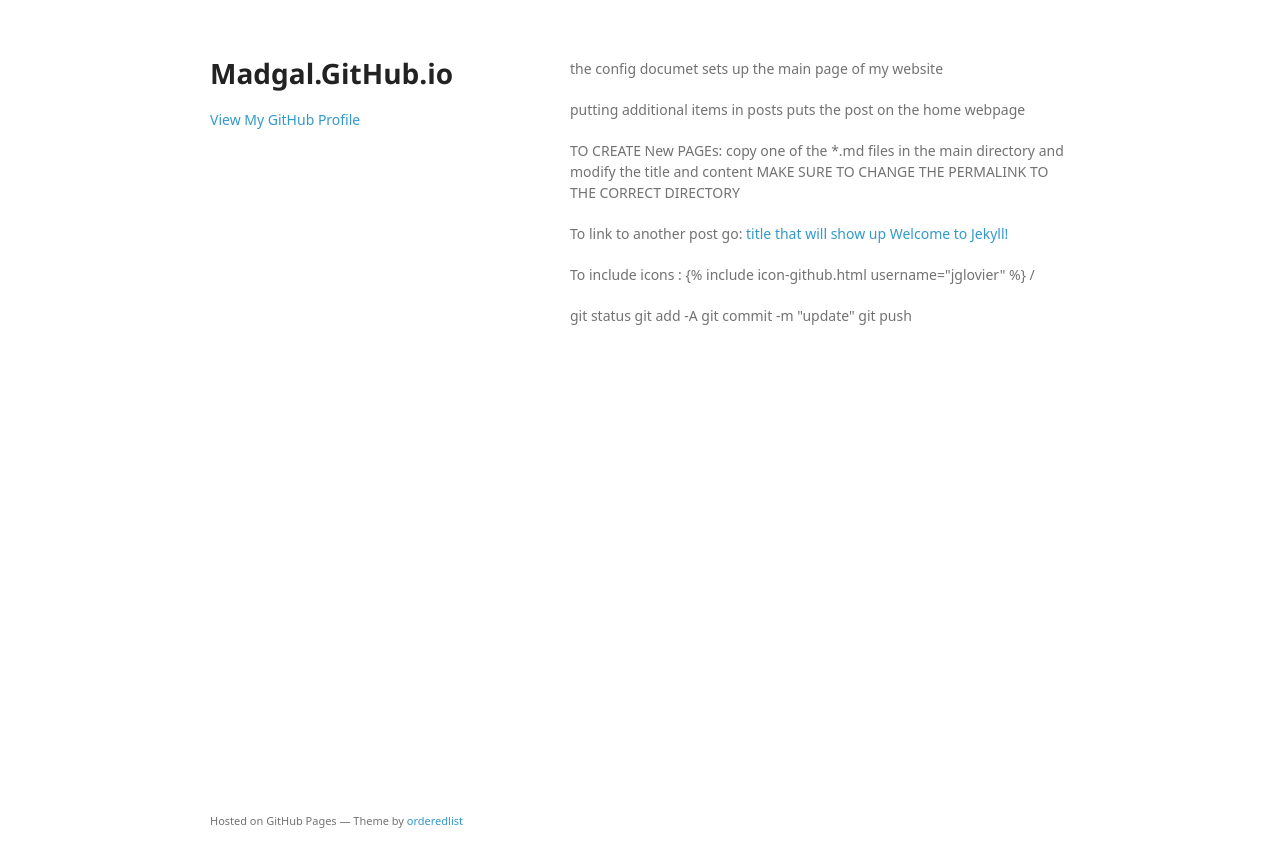
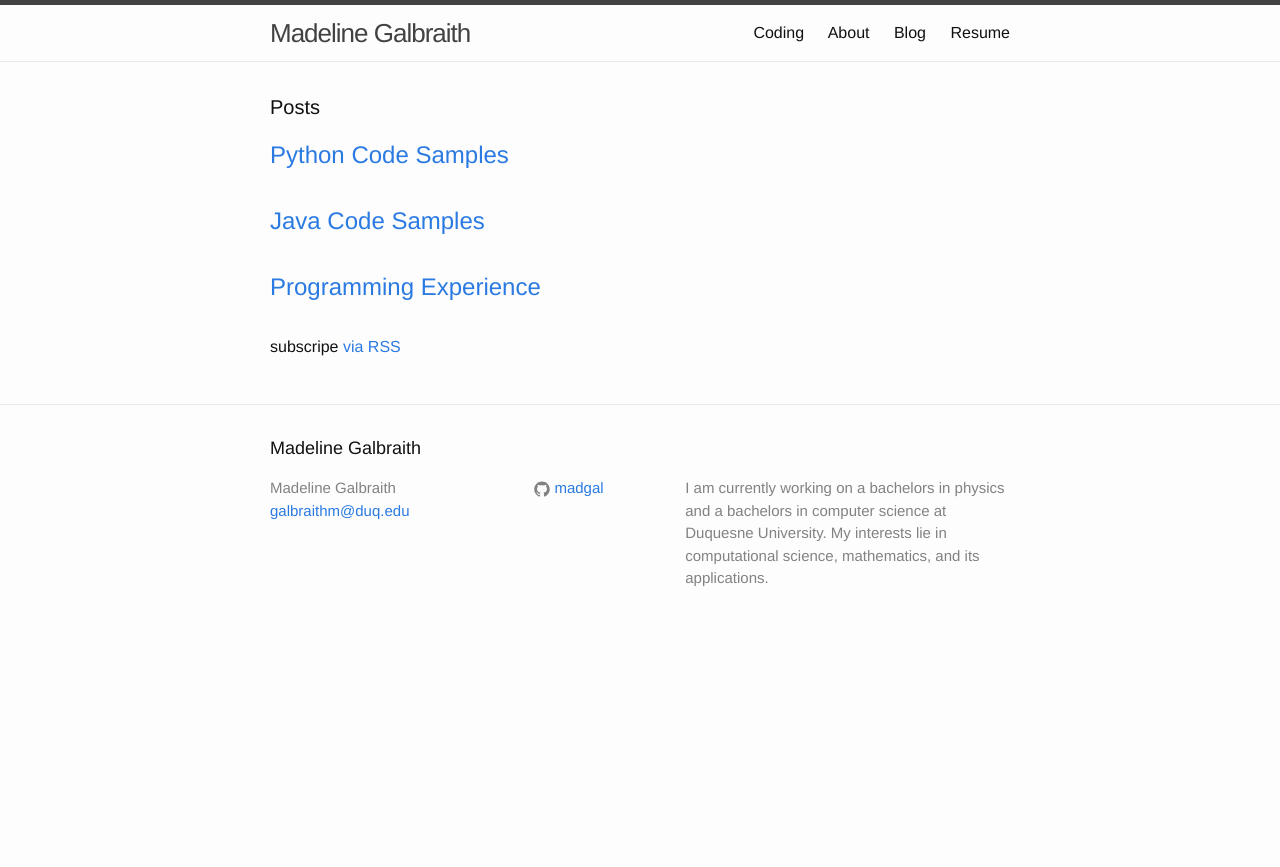
Before and after one commit to madgal/madgal.github.io, a Jekyll site: the page built from index.html, in a window 1280 px wide. Shown: the top 867 px of the page. Built offline with Jekyll 4.4.1, drawn with Linux system fonts in a browser that asks for light colours; some web fonts are replaced.

Commit message:
Update index.html

```diff
--- a/index.html
+++ b/index.html
@@ -1,53 +1,18 @@
-<!doctype html>
-<html>
-  <head>
-    <meta charset="utf-8">
-    <meta http-equiv="X-UA-Compatible" content="chrome=1">
-    <title>Madgal.GitHub.io by madgal</title>
+---
+layout: default
+---
 
-    <link rel="stylesheet" href="stylesheets/styles.css">
-    <link rel="stylesheet" href="stylesheets/github-light.css">
-    <meta name="viewport" content="width=device-width">
-    <!--[if lt IE 9]>
-    <script src="//html5shiv.googlecode.com/svn/trunk/html5.js"></script>
-    <![endif]-->
-  </head>
-  <body>
-    <div class="wrapper">
-      <header>
-        <h1>Madgal.GitHub.io</h1>
-        <p></p>
-
-
-        <p class="view"><a href="https://github.com/madgal">View My GitHub Profile</a></p>
-
-      </header>
-      <section>
-        <p>the config documet sets up the main page of my website</p>
-
-<p>putting additional items in posts puts the post on the home webpage</p>
-
-<p>TO CREATE New PAGEs:
-    copy one of the *.md files in the main directory and modify the title and content
-    MAKE SURE TO CHANGE THE PERMALINK TO THE CORRECT DIRECTORY</p>
-
-<p>To link to another post go:
- <a href="%7B%%20post_url%20thePostName%20%%7D">title that will show up</a>
- <a href="%7B%%20post_url%20/2016-02-16-welcome-to-jekyll%20%%7D">Welcome to Jekyll!</a></p>
-
-<p>To include icons :
-    {% include icon-github.html username="jglovier" %} /</p>
-
-<p>git status
-git add -A
-git commit -m "update"
-git push</p>
-      </section>
-      <footer>
-        <p><small>Hosted on GitHub Pages &mdash; Theme by <a href="https://github.com/orderedlist">orderedlist</a></small></p>
-      </footer>
-    </div>
-    <script src="javascripts/scale.fix.js"></script>
-
-  </body>
-</html>
+<div class="home">
+  <h1 class="page-heading">Posts</h1>
+  <u1 class="post-list">
+    {% for post in site.posts %}
+      <li>
+        <span class="post-meta">{{post.dat | date: "%b %-d, %Y"}}</span>
+        <h2>
+          <a class="post-link" href="{{ post.url | prepend: site.baseurl }}">{{ post.title }}</a>
+        </h2>
+      </li>
+    {% endfor %}
+  </u1>
+  <p class="rss-subscribe">subscripe <a href="{{ "/feed.xml" | prepend: site.baseurl }}">via RSS</a></p>
+</div>
```
